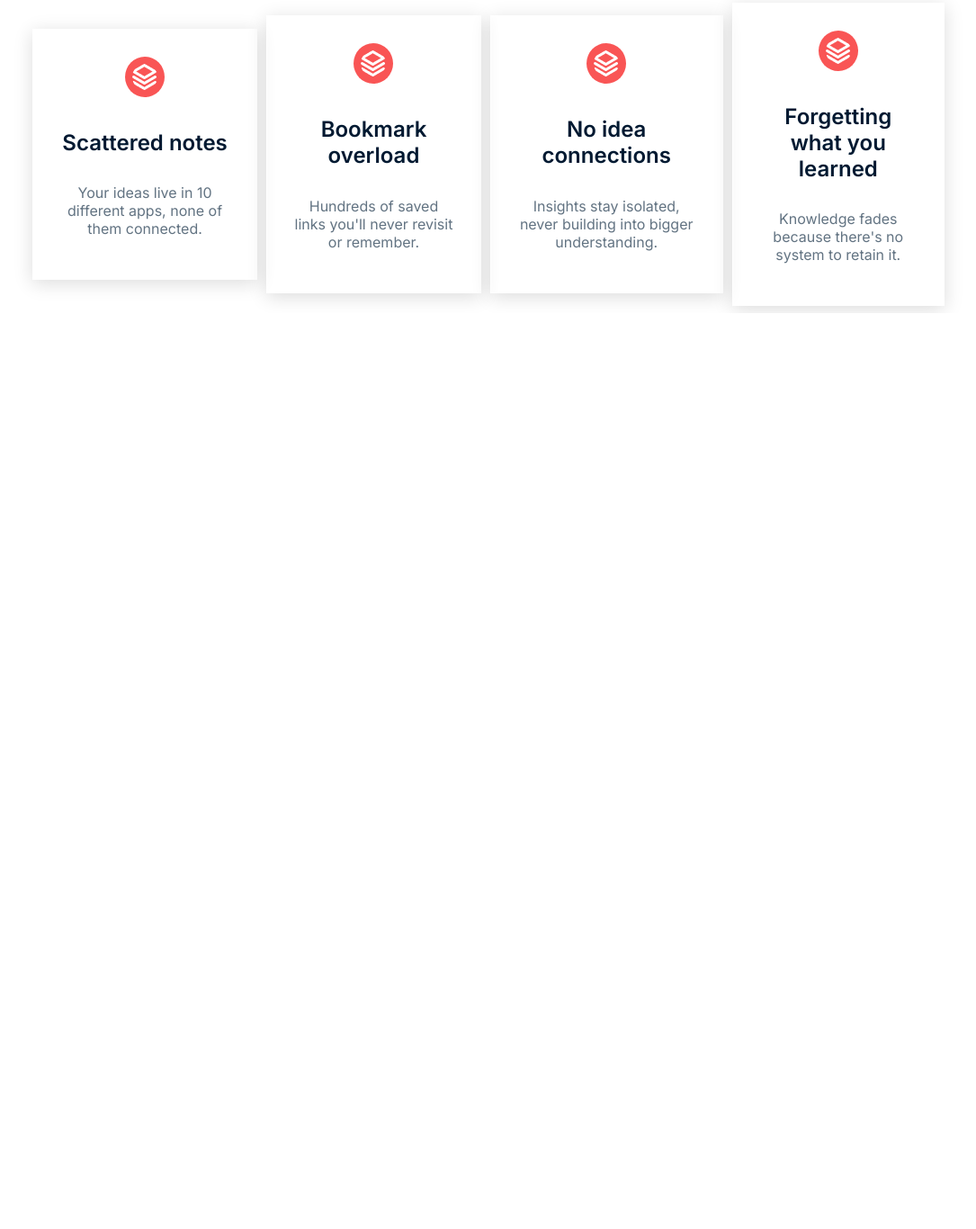
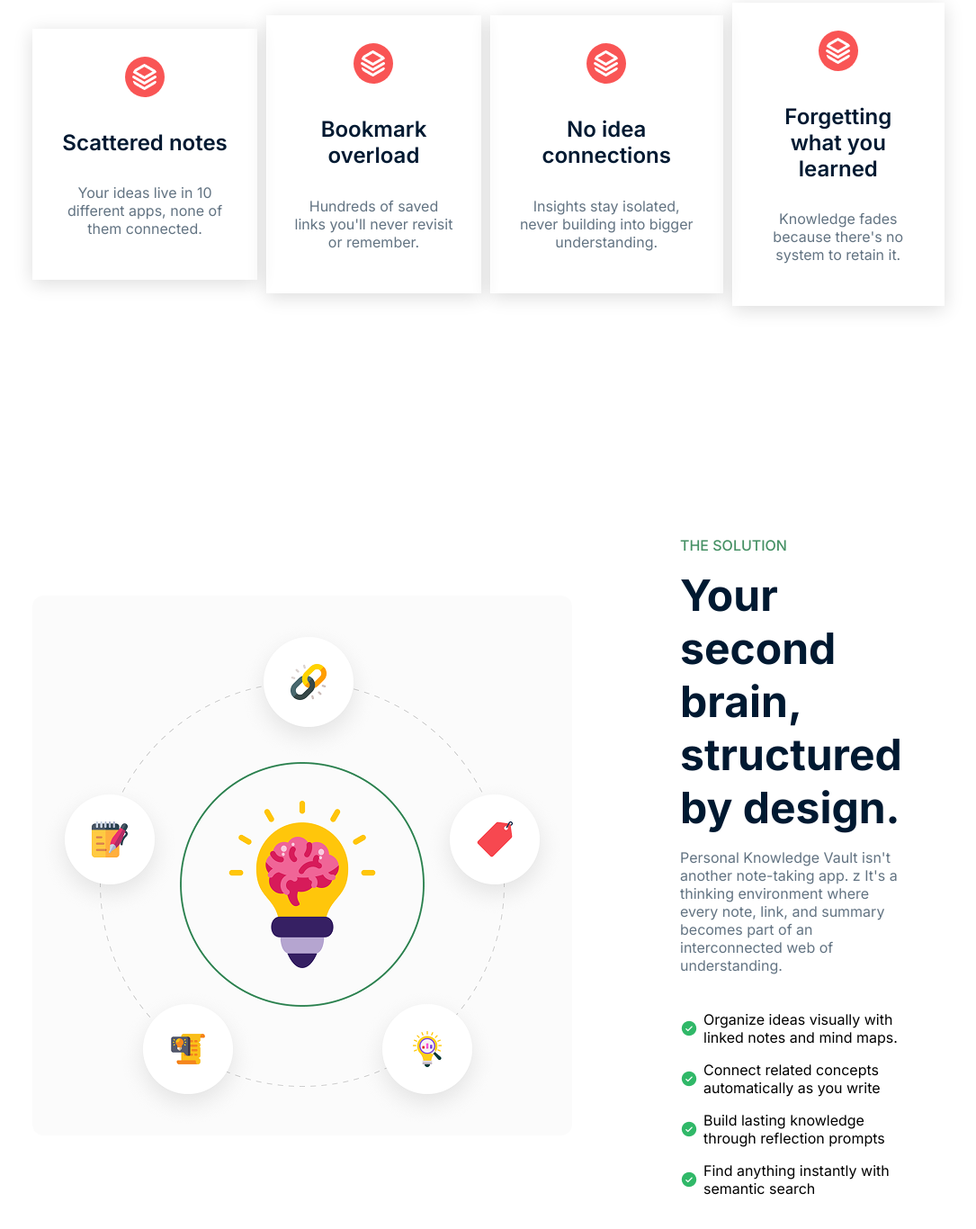
Before and after one commit to sabbirhossain722/B-13_A-01, a plain HTML site: page index.html in a window 1280 px wide. Shown: the part 962-2328 px from the top of the page at 90% size, without its empty margins (92-1177 px from the left). Before the commit the page ends 1310 px from the top, so only its background shows below. Drawn offline with Linux system fonts and the light colour scheme.

Commit message:
done solution

```diff
--- a/index.html
+++ b/index.html
@@ -90,6 +90,37 @@
             </div>
         </div>
     </div>
+    <div id="solution">
+        <div class="row">
+            <div class="image">
+                <img src="./assets/knowledge.png" alt="">
+            </div>
+            <div class="content">
+                <p class="one">THE SOLUTION</p>
+                <p class="two">Your second brain,<br>
+                    structured by design.</p>
+                <p class="three">Personal Knowledge Vault isn't another note-taking app. z It's a thinking environment where every note, link, and summary becomes part of an interconnected web of understanding.</p>
+                <div class="checklist">
+                    <div class="row">
+                        <img src="./assets/CheckCircle.png" alt="">
+                        <span>Organize ideas visually with linked notes and mind maps.</span>
+                    </div>
+                    <div class="row">
+                        <img src="./assets/CheckCircle.png" alt="">
+                        <span>Connect related concepts automatically as you write</span>
+                    </div>
+                    <div class="row">
+                        <img src="./assets/CheckCircle.png" alt="">
+                        <span>Build lasting knowledge through reflection prompts</span>
+                    </div><br>
+                    <div class="row">
+                        <img src="./assets/CheckCircle.png" alt="">
+                        <span>Find anything instantly with semantic search </span>
+                    </div>
+                </div>
+            </div>
+        </div>
+    </div>
 </body>
 
 </html>
--- a/style.css
+++ b/style.css
@@ -114,6 +114,7 @@ body{
 }
 #card .container{
     padding: 0 120px;
+    margin-bottom: 100px;
 }
 #card h2{
     font-weight: 700;
@@ -160,5 +161,46 @@ body{
     font-weight: 400;
     font-size: 16px;
     color: #627382;
-
 }
+#solution{
+    margin: 120px;
+}
+#solution .row{
+    display: flex;
+    justify-content: space-between;
+    align-items: center;
+}
+#solution .row .content{
+    padding: 120px;
+}
+#solution .row .image img{
+    width: 600px;
+    height: 600px;
+    border-radius: 12px;
+}
+#solution .row .content .one{
+    color: #469165;
+    font-size: 16px;
+    font-weight: 500;
+}
+#solution .row .content .two{
+    font-size: 48px;
+    font-weight: 700;
+    color: #001931;
+    margin: 0;
+}
+#solution .row .content .three{
+    font-size: 16px;
+    font-weight: 400;
+    color: #627382;
+}
+#solution .row .content .checklist{
+    margin-top: 40px;
+}
+#solution .row .content .checklist .row{
+    display: inline-flex;
+    align-items: center;
+    justify-content: space-between;
+    gap: 6px;
+    margin-bottom: 16px;
+}
```
